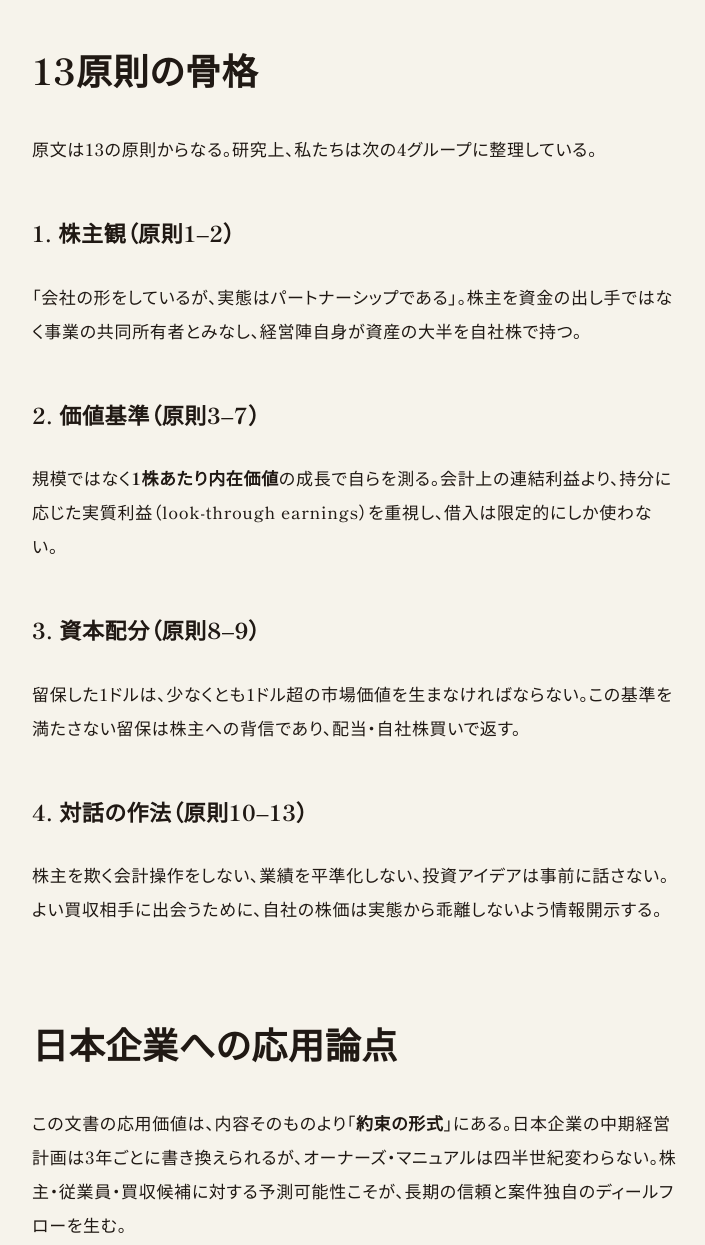
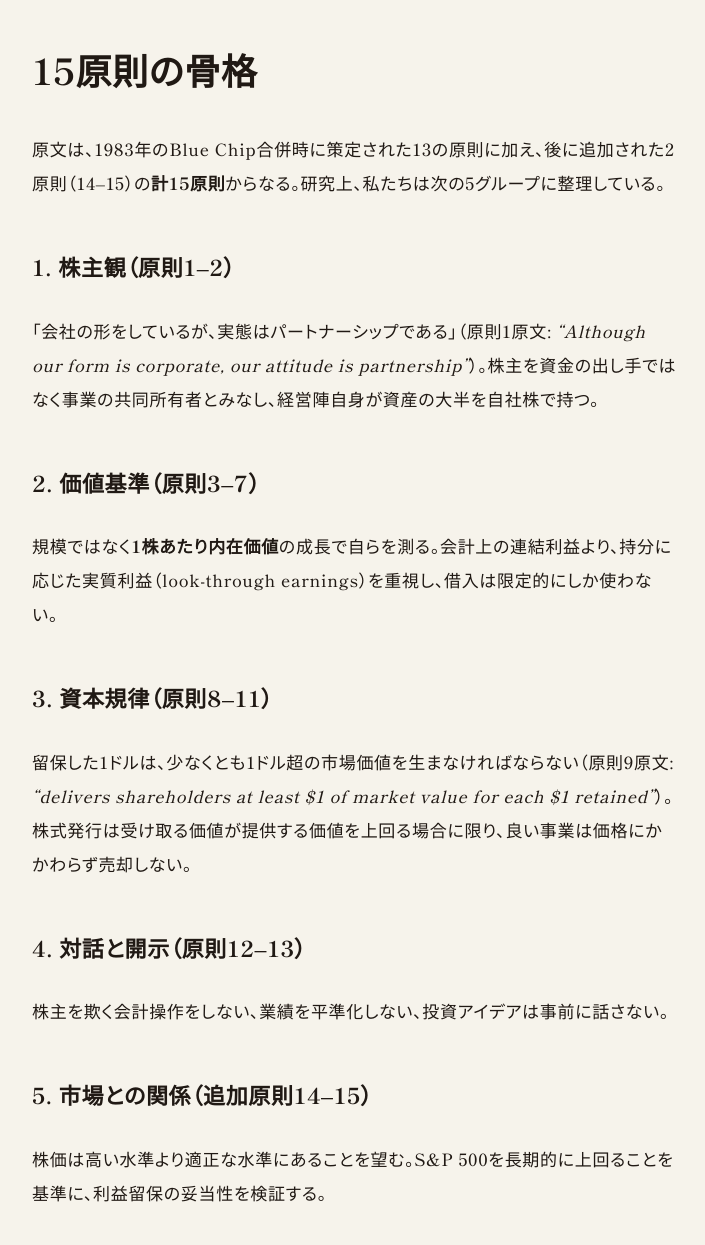
Before and after one commit to tkbstore/marketing-ai-iv-consulting, an Astro site in the folder website/: page /marketing-ai-iv-consulting/research/owners-manual in a window 1280 px wide. Shown: the part 880-2125 px from the top of the page, without its empty margins (80-785 px from the left). Built offline with nearby package versions, Linux system fonts and the light colour scheme; Astro itself is replaced by a stand-in of ours.

Commit message:
fix: correct Owner's Manual research note after fact-check
- 13 principles → 15 (13 original + 2 added principles 14-15)
- Regroup: principles 10-11 moved from "対話" to "資本規律", add group 5
- Remove editorial "背信" language not in source; add original English quotes
- Add "市場との関係" group for added principles 14-15

```diff
--- a/website/src/content/research/owners-manual.md
+++ b/website/src/content/research/owners-manual.md
@@ -1,6 +1,6 @@
 ---
-title: オーナーズ・マニュアルに学ぶ — バークシャーが株主に配る「経営の約束」13原則
-description: バークシャー・ハサウェイが株主向けに公開する An Owner's Manual の13原則を整理し、日本企業の経営理念・株主との約束・グループ経営設計に応用するための論点を示す。
+title: オーナーズ・マニュアルに学ぶ — バークシャーが株主に配る「経営の約束」15原則
+description: バークシャー・ハサウェイが株主向けに公開する An Owner's Manual の15原則（1983年策定の13原則＋追加2原則）を整理し、日本企業の経営理念・株主との約束・グループ経営設計に応用するための論点を示す。
 pubDate: 2025-12-01
 sources:
   - label: Berkshire Hathaway — An Owner's Manual（原文PDF）
@@ -11,21 +11,24 @@ sources:
 
 バークシャー・ハサウェイは、株主に対して「この会社はどういう原則で経営されるか」を明文化した文書 *An Owner's Manual* を公開している。1996年に配布されて以来、内容はほとんど変わっていない。**経営原則を文書で約束し、数十年変えない**——これ自体が、同社の最大の競争優位のひとつである。
 
-## 13原則の骨格
+## 15原則の骨格
 
-原文は13の原則からなる。研究上、私たちは次の4グループに整理している。
+原文は、1983年のBlue Chip合併時に策定された13の原則に加え、後に追加された2原則（14–15）の**計15原則**からなる。研究上、私たちは次の5グループに整理している。
 
 ### 1. 株主観（原則1–2）
-「会社の形をしているが、実態はパートナーシップである」。株主を資金の出し手ではなく事業の共同所有者とみなし、経営陣自身が資産の大半を自社株で持つ。
+「会社の形をしているが、実態はパートナーシップである」（原則1原文: *"Although our form is corporate, our attitude is partnership"*）。株主を資金の出し手ではなく事業の共同所有者とみなし、経営陣自身が資産の大半を自社株で持つ。
 
 ### 2. 価値基準（原則3–7）
 規模ではなく**1株あたり内在価値**の成長で自らを測る。会計上の連結利益より、持分に応じた実質利益（look-through earnings）を重視し、借入は限定的にしか使わない。
 
-### 3. 資本配分（原則8–9）
-留保した1ドルは、少なくとも1ドル超の市場価値を生まなければならない。この基準を満たさない留保は株主への背信であり、配当・自社株買いで返す。
+### 3. 資本規律（原則8–11）
+留保した1ドルは、少なくとも1ドル超の市場価値を生まなければならない（原則9原文: *"delivers shareholders at least $1 of market value for each $1 retained"*）。株式発行は受け取る価値が提供する価値を上回る場合に限り、良い事業は価格にかかわらず売却しない。
 
-### 4. 対話の作法（原則10–13）
-株主を欺く会計操作をしない、業績を平準化しない、投資アイデアは事前に話さない。よい買収相手に出会うために、自社の株価は実態から乖離しないよう情報開示する。
+### 4. 対話と開示（原則12–13）
+株主を欺く会計操作をしない、業績を平準化しない、投資アイデアは事前に話さない。
+
+### 5. 市場との関係（追加原則14–15）
+株価は高い水準より適正な水準にあることを望む。S&P 500を長期的に上回ることを基準に、利益留保の妥当性を検証する。
 
 ## 日本企業への応用論点
 
```
